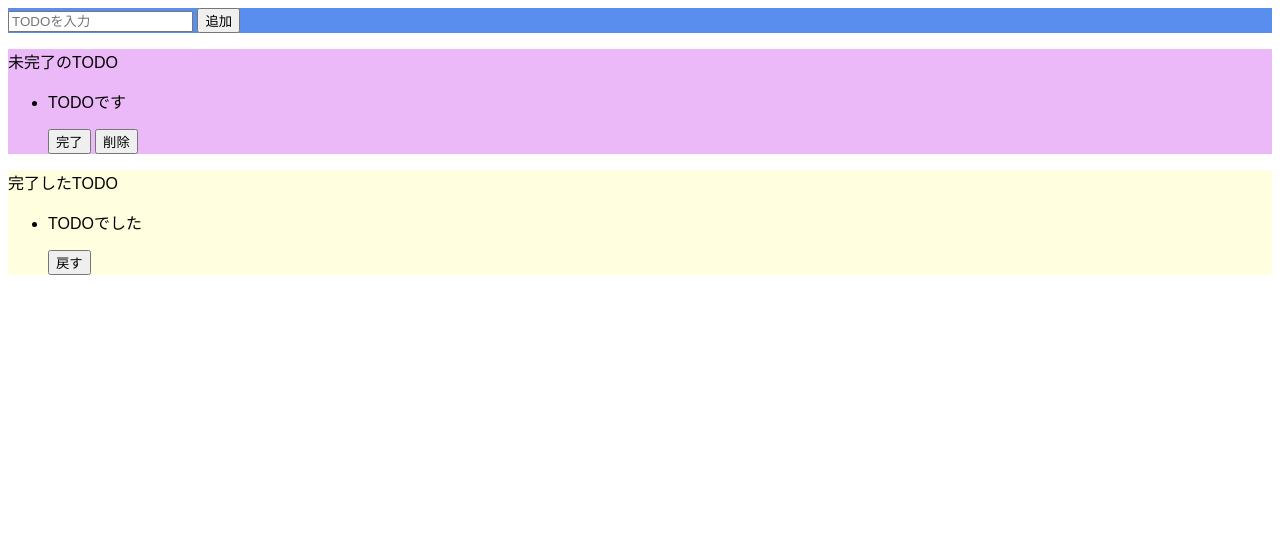
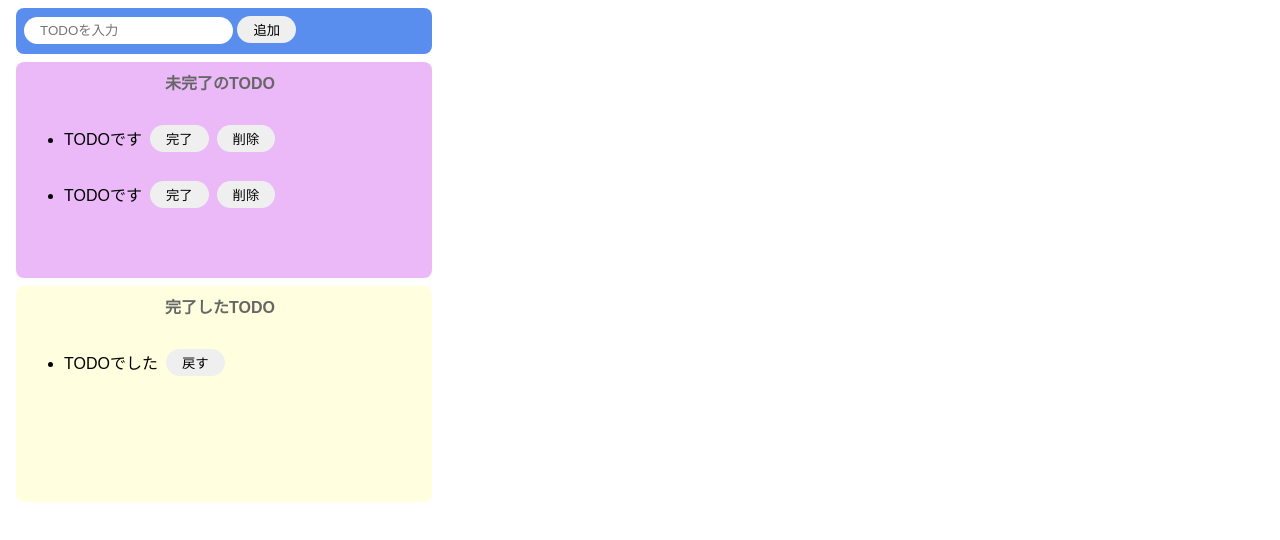
Before and after one commit to TokomaBaou/js-todo-remake, a website built with Parcel: page index.html in a window 1280 px wide. Built offline with nearby package versions, Linux system fonts and the light colour scheme.

Commit message:
[add]css2 cssスタイルの追加

```diff
--- a/index.html
+++ b/index.html
@@ -11,10 +11,17 @@
       <button>追加</button>
     </div>
     <div class="incomplete-area">
-      <p>未完了のTODO</p>
+      <p class="title">未完了のTODO</p>
       <ul>
         <li>
-          <div>
+          <div class="list-row">
+            <p>TODOです</p>
+            <button>完了</button>
+            <button>削除</button>
+          </div>
+        </li>
+        <li>
+          <div class="list-row">
             <p>TODOです</p>
             <button>完了</button>
             <button>削除</button>
@@ -24,11 +31,13 @@
     </div>
 
     <div class="complete-area">
-      <p>完了したTODO</p>
+      <p class="title">完了したTODO</p>
       <ul>
         <li>
-          <p>TODOでした</p>
-          <button>戻す</button>
+          <div class="list-row">
+            <p>TODOでした</p>
+            <button>戻す</button>
+          </div>
         </li>
       </ul>
     </div>
--- a/src/styles.css
+++ b/src/styles.css
@@ -2,14 +2,70 @@ body {
   font-family: sans-serif;
 }
 
+input {
+  border-radius: 16px;
+  border: none;
+  padding: 6px 16px;
+  outline: none;
+}
+
+button {
+  border-radius: 16px;
+  border: none;
+  padding: 4px 16px;
+  margin-right: 8px;
+}
+
+button:hover {
+  background-color: #ff7fff;
+  color: #fff;
+  cursor: pointer;
+}
+/*
+li {
+  margin-right: 8px;
+} */
+
+p {
+  margin-right: 8px;
+}
+
 .input-area {
   background-color: #5a8eee;
+  width: 400px;
+  height: 30px;
+  padding: 8px;
+  margin: 8px;
+  border-radius: 8px;
 }
 
 .incomplete-area {
   background-color: #ebb9f8;
+  width: 400px;
+  min-height: 200px;
+  padding: 8px;
+  margin: 8px;
+  border-radius: 8px;
 }
 
 .complete-area {
   background-color: #ffffe0;
+  width: 400px;
+  min-height: 200px;
+  padding: 8px;
+  margin: 8px;
+  border-radius: 8px;
 }
+
+.title {
+  text-align: center;
+  margin-top: 0px;
+  font-weight: bold;
+  color: #666;
+}
+
+.list-row {
+  display: flex;
+  align-items: center;
+  padding-top: -10px;
+}
```
